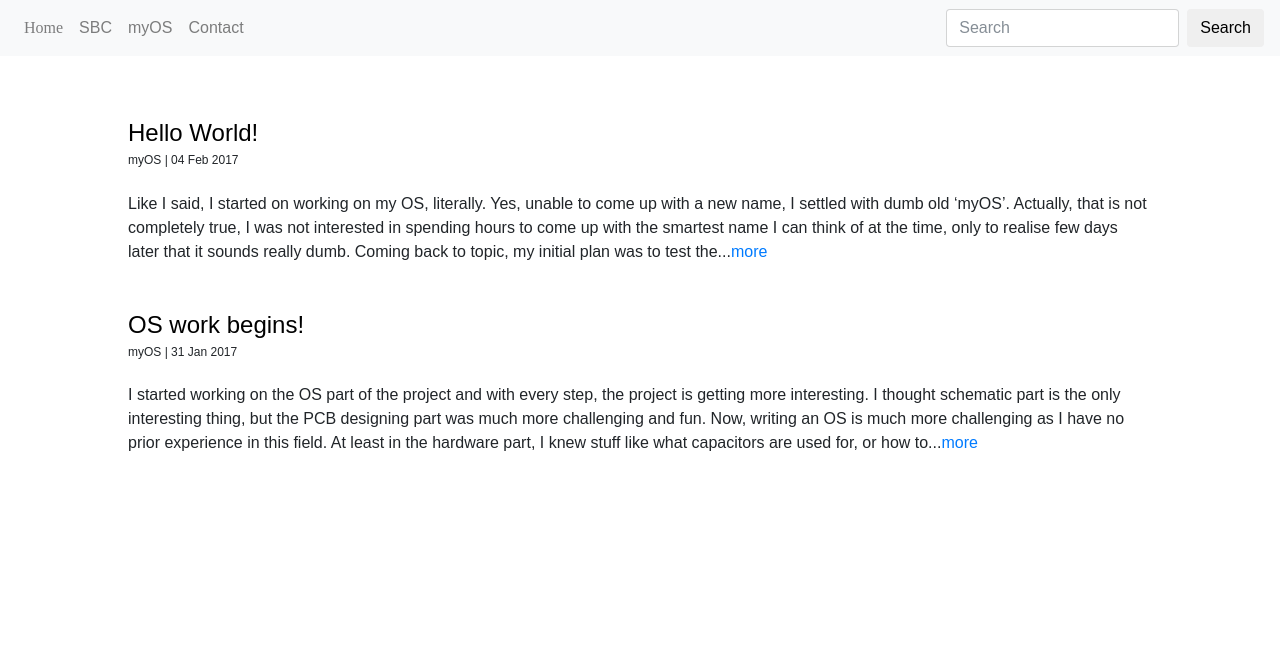
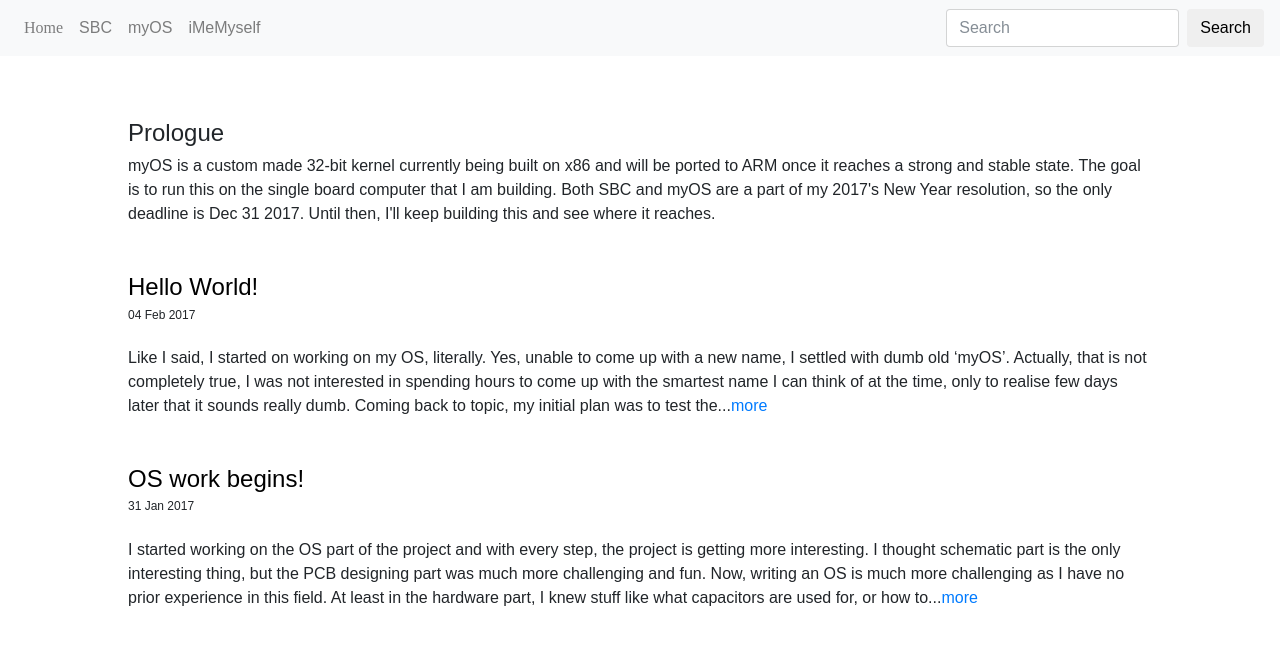
Before and after one commit to rithvikp1998/rithvikp1998.github.io, a Jekyll site: the page built from myos.html, in a window 1280 px wide. Shown: the top 645 px of the page. Built offline with Jekyll 4.4.1, drawn with Linux system fonts in a browser that asks for light colours; some web fonts are replaced.

Commit message:
Few updates

```diff
--- a/_layouts/default.html
+++ b/_layouts/default.html
@@ -22,7 +22,7 @@
 					<a class="nav-link" href="{{site.baseurl}}/myos.html">myOS</a>
 				</li>
 				<li class="nav-item">
-					<a class="nav-link" href="#">Contact</a>
+					<a class="nav-link" href="{{site.baseurl}}/about.html">iMeMyself</a>
 				</li>
 			</ul>
 			<form class="form-inline my-2 my-lg-0">
--- a/index.html
+++ b/index.html
@@ -1,6 +1,11 @@
 ---
 layout: default
 ---
+
+<h4 style="margin-top: 48px;">Prologue</h4>
+<p>
+	This blog serves as a development log for the projects that I am, was or will be working on. The home page shows recent posts from all the projects wheras the different project tabs show the complete posts regarding that project. The site will keep growing as I take up new projects and archive old ones. If you have a doubt, comment or a suggestion, please check out my contact details in <a href="{{site.baseurl}}/about.html">iMeMyself</a>. Happy reading!
+</p>
 
 {% for post in site.posts limit: 10 %}
 
--- a/myos.html
+++ b/myos.html
@@ -2,10 +2,15 @@
 layout: default
 ---
 
+<h4 style="margin-top: 48px;">Prologue</h4>
+<p>
+	myOS is a custom made 32-bit kernel currently being built on x86 and will be ported to ARM once it reaches a strong and stable state. The goal is to run this on the single board computer that I am building. Both SBC and myOS are a part of my 2017's New Year resolution, so the only deadline is Dec 31 2017. Until then, I'll keep building this and see where it reaches.
+</p>
+
 {% for post in site.categories.myOS %}
 
 	<h4 style="margin-top: 48px;"><a href="{{post.url}}" style="color: black;">{{post.title}}</a></h4>
-	<h6 style="font-size: 12px; margin-bottom: 24px;">{{post.category}} | {{post.date | date_to_string}}</h6>
+	<h6 style="font-size: 12px; margin-bottom: 24px;">{{post.date | date_to_string}}</h6>
 	<p>{{post.content | truncatewords: 75}}<a href="{{post.url}}">more</a></p>
 
 {% endfor %}
--- a/sbc.html
+++ b/sbc.html
@@ -1,11 +1,15 @@
 ---
 layout: default
 ---
+<h4 style="margin-top: 48px;">Prologue</h4>
+<p>
+	I am building a low power, small single board computer based on ARM Cortex-A8 processor from Texas Instruments. The first prototype of the board has been designed and printed, but I ran into some problems and looking for differnt ways to fix them. The goal is to make a working board that runs Linux and preferably a custom made kernel myOS.
+</p>
 
 {% for post in site.categories.SBC %}
 
 	<h4 style="margin-top: 48px;"><a href="{{post.url}}" style="color: black;">{{post.title}}</a></h4>
-	<h6 style="font-size: 12px; margin-bottom: 24px;">{{post.category}} | {{post.date | date_to_string}}</h6>
+	<h6 style="font-size: 12px; margin-bottom: 24px;">{{post.date | date_to_string}}</h6>
 	<p>{{post.content | truncatewords: 75}}<a href="{{post.url}}">more</a></p>
 
 {% endfor %}
```
Also changed, not shown: about.html (added, +17 -0 lines).
